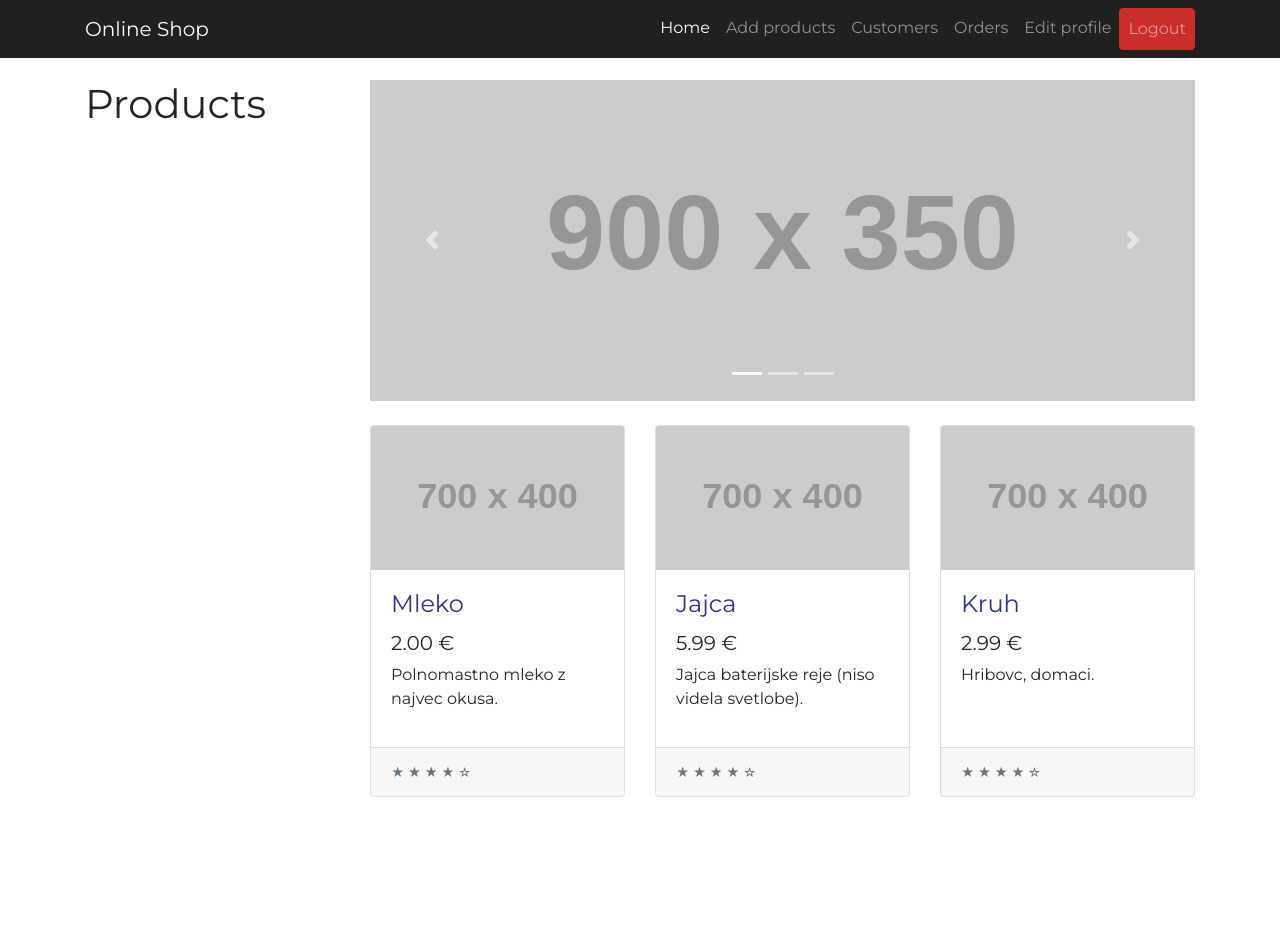
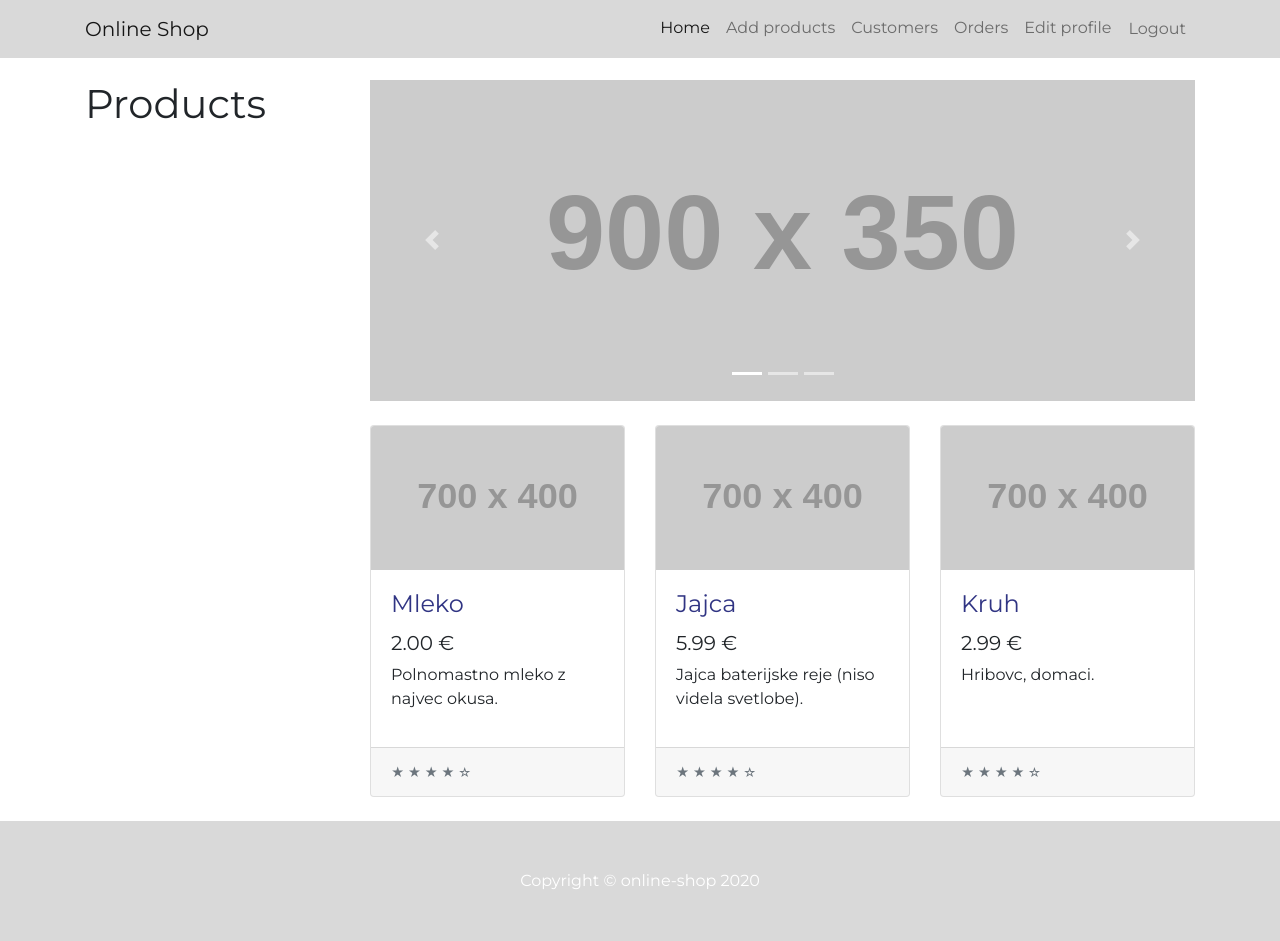
Before and after one commit to simenravnik/online-shop, a PHP site: page /netbeans/products in a window 1280 px wide. Before the commit the page ends 797 px from the top, so only its background shows below. Run offline with PHP 8.4, Linux system fonts and the light colour scheme; a user stored in the database is signed in; data comes from the database, SQL or seed files in the repository; grey boxes labelled with a size stand in for pictures from a placeholder-image service; data that the repository does not hold is empty; some libraries are stand-ins or nearby versions; some web fonts are replaced.

Commit message:
Update product list view

```diff
--- a/static/css/shop-homepage.css
+++ b/static/css/shop-homepage.css
@@ -6,3 +6,8 @@
 body {
   padding-top: 56px;
 }
+
+.btn-logout:hover, .btn-logout:focus, .btn-logout:active, .btn-logout.active, .open>.dropdown-toggle.btn-logout {
+    color: #d9534f;
+    background-color: #d9534f;
+}
--- a/views/product-list.php
+++ b/views/product-list.php
@@ -72,7 +72,7 @@ switch ($data["do"]) {
     <head>
     <body>
         <!-- Navigation -->
-        <nav class="navbar navbar-expand-lg navbar-dark bg-dark fixed-top">
+        <nav class="navbar navbar-expand-sm navbar-light bg-light fixed-top">
           <div class="container">
             <a class="navbar-brand" href="#">Online Shop</a>
             <button class="navbar-toggler" type="button" data-toggle="collapse" data-target="#navbarResponsive" aria-controls="navbarResponsive" aria-expanded="false" aria-label="Toggle navigation">
@@ -119,7 +119,7 @@ switch ($data["do"]) {
                            <a class="nav-link" href="<?= BASE_URL . "profile/" . $_SESSION["id"] ?>">Edit profile</a>
                         </li>
                         <li class="nav-item">
-                           <a class="nav-link btn btn-danger" href="<?= BASE_URL . "logout" ?>">Logout</a>
+                           <a class="nav-link btn btn-logout" href="<?= BASE_URL . "logout" ?>">Logout</a>
                         </li>
                 <?php } ?>
              </ul>
@@ -167,12 +167,12 @@ switch ($data["do"]) {
                              <p>Together: <b><?= number_format($znesek, 2) ?> EUR</b></p>
 
                              <form action="<?= BASE_URL . "orders/confirmation" ?>" method="POST">
-                                   <button type="submit" class="btn btn-success gumb"><i class="fas fa-receipt"></i></i>Complete order</button>
+                                   <button type="submit" class="btn btn-success gumb"><i class="fas fa-receipt"></i></i> Complete order</button>
                              </form>
                              <br>
                              <form action="<?= BASE_URL . "products" ?>" method="POST">
                                  <input type="hidden" name="do" value="purge_cart" />
-                                 <button type="submit" class="btn btn-danger gumb"><i class="fas fa-trash-alt"></i>Empty cart</button>
+                                 <button type="submit" class="btn btn-danger gumb"><i class="fas fa-trash-alt"></i> Empty cart</button>
                              </form>
 
                         <?php } elseif(!isset($_SESSION["loggedin"])) { ?>
@@ -230,7 +230,7 @@ switch ($data["do"]) {
                             <input type="hidden" name="id" value="<?= $product["id"] ?>" />
                             <?php if(isset($_SESSION["loggedin"]) && $_SESSION["type"] == 2) { ?>
                                 <?php if($product["activated"] == 1) { ?>
-                                    <button type="submit" class="btn btn-info add-to-cart"><i class="fas fa-cart-plus"></i>Add to cart</button>
+                                    <button type="submit" class="btn btn-outline-warning add-to-cart"><i class="fas fa-cart-plus"></i> Add to cart</button>
                                 <?php } else { ?>
                                     <p>Not available at the moment</p>
                                 <?php } ?>
@@ -255,6 +255,14 @@ switch ($data["do"]) {
         </div>
         <!-- /.container -->
 
+        <!-- Footer -->
+        <footer class="py-5 bg-light">
+          <div class="container">
+            <p class="m-0 text-center text-white">Copyright &copy; online-shop 2020</p>
+          </div>
+          <!-- /.container -->
+        </footer>
+
         <script src="https://code.jquery.com/jquery-3.3.1.slim.min.js" integrity="sha384-q8i/X+965DzO0rT7abK41JStQIAqVgRVzpbzo5smXKp4YfRvH+8abtTE1Pi6jizo" crossorigin="anonymous"></script>
         <script src="https://cdnjs.cloudflare.com/ajax/libs/popper.js/1.14.7/umd/popper.min.js" integrity="sha384-UO2eT0CpHqdSJQ6hJty5KVphtPhzWj9WO1clHTMGa3JDZwrnQq4sF86dIHNDz0W1" crossorigin="anonymous"></script>
         <script src="https://stackpath.bootstrapcdn.com/bootstrap/4.3.1/js/bootstrap.min.js" integrity="sha384-JjSmVgyd0p3pXB1rRibZUAYoIIy6OrQ6VrjIEaFf/nJGzIxFDsf4x0xIM+B07jRM" crossorigin="anonymous"></script>
```
